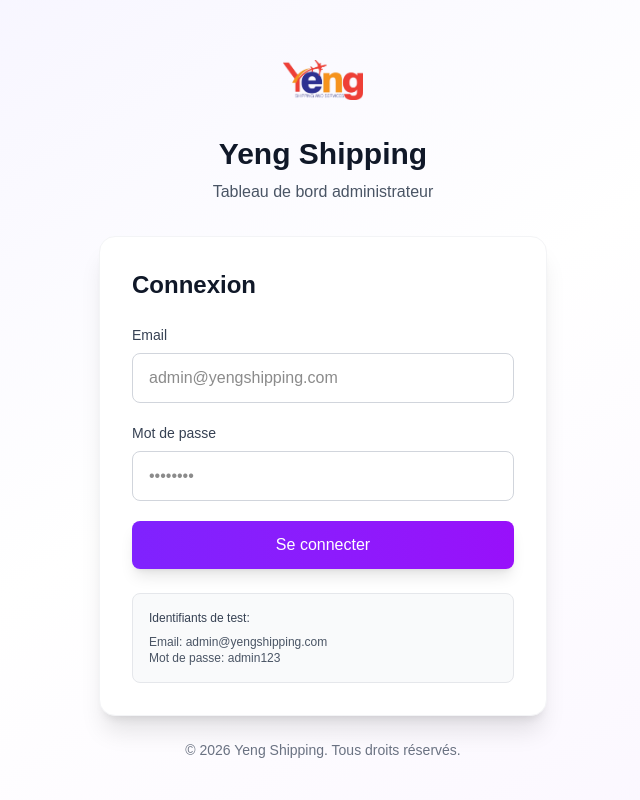
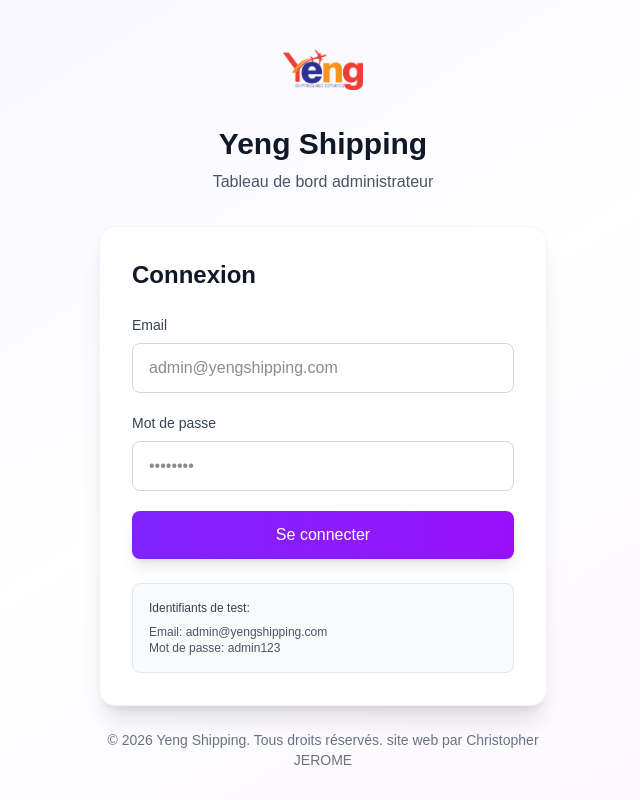
Before and after one commit to jcsoftlabs/Yeng-admin, a Next.js app: page /login in a window 1280 px wide. Shown: the whole page, without its empty margins (317-957 px from the left). Built offline with nearby package versions, Linux system fonts and the light colour scheme; no server answers.

Commit message:
Update footer copyright text

```diff
--- a/app/login/page.tsx
+++ b/app/login/page.tsx
@@ -100,7 +100,7 @@ export default function LoginPage() {
 
                 {/* Footer */}
                 <p className="text-center text-sm text-gray-500 mt-6">
-                    © 2026 Yeng Shipping. Tous droits réservés.
+                    © 2026 Yeng Shipping. Tous droits réservés. site web par Christopher JEROME
                 </p>
             </div>
         </div>
```
